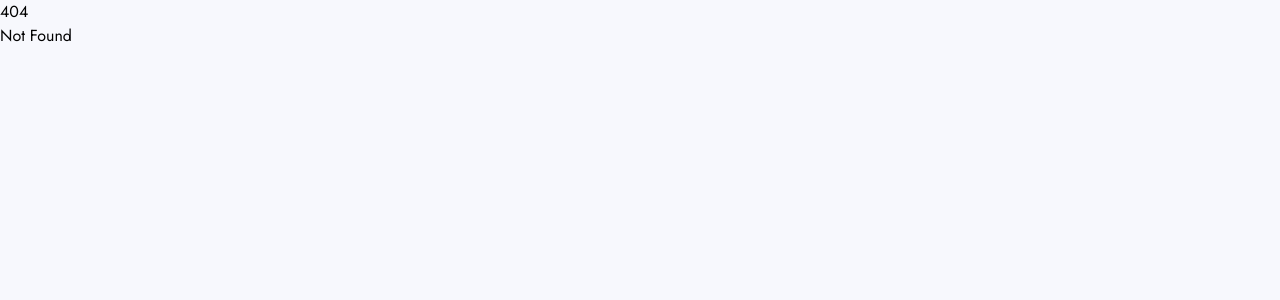
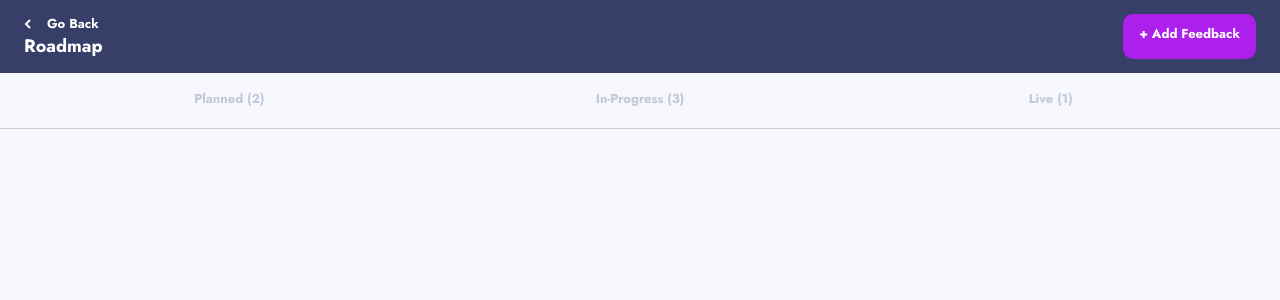
Before and after one commit to GlenOttley/product-feedback-app-svelte, a SvelteKit app: page /roadmap in a window 1280 px wide. Before the commit this address had no page. Shown: the top 300 px of the page. Built offline with nearby package versions, Linux system fonts and the light colour scheme.

Commit message:
create / edit / delete functionality complete

```diff
--- a/src/lib/actions.ts
+++ b/src/lib/actions.ts
@@ -48,6 +48,7 @@ export const addProductRequest = (data: FormData) => {
 		current.push(newRequest)
 		return current
 	})
+	return newRequest.id
 }
 
 export const updateSort = (sort: Sort) => {
--- a/src/lib/components/MobileHeader.svelte
+++ b/src/lib/components/MobileHeader.svelte
@@ -1,11 +1,12 @@
-<script>
+<script lang="ts">
 	import iconHamburger from '$assets/shared/mobile/icon-hamburger.svg'
 	import iconClose from '$assets/shared/mobile/icon-close.svg'
 	import { onMount } from 'svelte'
 	import { horizontalSlide } from '$lib/utils/transitions'
 	import { fade } from 'svelte/transition'
 	import Filters from './Filters.svelte'
-	import Roadmap from './Roadmap.svelte'
+	import RoadmapOverview from './RoadmapOverview.svelte'
+	import type { PageData } from '../../routes/$types'
 
 	// TODO fix issue with nav opening automatically when this menuOpen=true
 	// try using tailwind peer/group methods to show/hide the nav
@@ -20,7 +21,7 @@
 	/**
 	 * @param {HTMLInputElement} node
 	 */
-	function enhance(node, options = {}) {
+	function enhance(node: HTMLInputElement, options = {}) {
 		const { classname } = { ...defaults, ...options }
 
 		node.classList.add(classname)
@@ -48,7 +49,7 @@
 					class="absolute bg-gray-100 w-[271px] right-0 h-screen container py-6 flex flex-col gap-6"
 				>
 					<Filters />
-					<Roadmap />
+					<RoadmapOverview />
 				</div>
 			</nav>
 		{/if}
--- /dev/null
+++ b/src/lib/components/RoadmapHeader.svelte
@@ -0,0 +1,21 @@
+<script>
+	import ArrowLeftIcon from '$assets/shared/icon-arrow-left-white.svg'
+</script>
+
+<div class="bg-gray-600">
+	<div class="container flex justify-between py-7 lg:py-[14px]">
+		<div class="flex flex-col">
+			<a href="/" class="flex items-center gap-4 text-xs font-bold text-white">
+				<img src={ArrowLeftIcon} alt="" />
+				Go Back
+			</a>
+			<h1 class="text-lg text-white font-bold">Roadmap</h1>
+		</div>
+		<a
+			href="/product-request/new"
+			class="px-4 py-2 text-xs bg-purple-200 leading-6 button whitespace-nowrap"
+		>
+			+ Add Feedback</a
+		>
+	</div>
+</div>
--- a/src/lib/utils/filterProductRequests.ts
+++ b/src/lib/utils/filterProductRequests.ts
@@ -1,3 +1,4 @@
+import type { Status } from '$types/ProductRequest'
 import type { Filters } from '$lib/stores'
 import type ProductRequest from '$lib/types/ProductRequest'
 import getCommentsLength from './getCommentsLength'
@@ -8,6 +9,10 @@ function compareUpvotes(a: ProductRequest, b: ProductRequest) {
 
 function compareComments(a: ProductRequest, b: ProductRequest) {
 	return getCommentsLength(b.comments) - getCommentsLength(a.comments)
+}
+
+export const filterByStatus = (productRequests: ProductRequest[], status: Status) => {
+	return productRequests.filter((request) => request.status === status)
 }
 
 export const filterProductRequests = (productRequests: ProductRequest[], filters: Filters) => {
--- a/src/routes/+page.svelte
+++ b/src/routes/+page.svelte
@@ -4,7 +4,7 @@
 	import ProductRequestOverview from '$lib/components/ProductRequestOverview.svelte'
 	import Filters from '$components/Filters.svelte'
 	import HeaderBadge from '$components/HeaderBadge.svelte'
-	import Roadmap from '$lib/components/Roadmap.svelte'
+	import RoadmapOverview from '$lib/components/RoadmapOverview.svelte'
 	import EmptyRequests from '$lib/components/EmptyRequests.svelte'
 	import { filters, productRequests } from '$lib/stores'
 	import { filterProductRequests } from '$lib/utils/filterProductRequests'
@@ -28,7 +28,7 @@
 		>
 			<HeaderBadge />
 			<Filters />
-			<Roadmap />
+			<RoadmapOverview />
 		</div>
 
 		<div class="lg:w-full">
--- a/src/routes/product-request/[id]/edit/+page.server.ts
+++ b/src/routes/product-request/[id]/edit/+page.server.ts
@@ -21,6 +21,7 @@ export const actions: Actions = {
 	},
 	edit: async ({ request }) => {
 		const data = await request.formData()
+		const id = data.get('id')
 		const title = data.get('title')
 		const category = data.get('category')
 		const status = data.get('status')
@@ -63,7 +64,7 @@ export const actions: Actions = {
 			return fail(400, { data: { title, category, status, description }, errors: errors })
 		} else {
 			editProductRequest(data)
-			throw redirect(303, '/')
+			throw redirect(303, `/product-request/${id}`)
 		}
 	}
 }
--- a/src/routes/product-request/[id]/edit/+page.svelte
+++ b/src/routes/product-request/[id]/edit/+page.svelte
@@ -1,6 +1,7 @@
 <script lang="ts">
 	import { browser } from '$app/environment'
 	import { enhance } from '$app/forms'
+	import { goto } from '$app/navigation'
 	import { page } from '$app/stores'
 	import arrowLeftIcon from '$assets/shared/icon-arrow-left.svg'
 	import editFeedbackIcon from '$assets/shared/icon-edit-feedback.svg'
@@ -42,13 +43,11 @@
 		return async ({ result, update }) => {
 			if (result.status === 303) {
 				editProductRequest(data)
-				console.log(productRequest)
 			}
 			update()
 		}
 	}
 
-	// TODO fix this function on csr as it currently crashes when redirecting to home screen
 	const handleDeleteProductRequest: SubmitFunction = () => {
 		return async ({ result, update }) => {
 			if (result.status === 303) {
@@ -59,8 +58,12 @@
 	}
 </script>
 
+{#if productRequest}
 	<main class="container mt-6">
-	<a href="/" class="flex items-center gap-4 text-xs md:text-[14px] font-bold text-gray-400 mb-14">
+		<a
+			href="/"
+			class="flex items-center gap-4 text-xs md:text-[14px] font-bold text-gray-400 mb-14"
+		>
 			<img src={arrowLeftIcon} alt="" />
 			Go Back</a
 		>
@@ -75,7 +78,7 @@
 			<h1 class="mb-6 text-lg font-bold text-gray-500 md:text-2xl">
 				Editing '{productRequest.title}'
 			</h1>
-		<form action="?/edit" method="post" use:enhance={handleEditProductRequest}>
+			<form method="post" action="?/edit" use:enhance={handleEditProductRequest}>
 				<fieldset class="mb-6">
 					<label
 						for="title"
@@ -191,14 +194,24 @@
 						class="text-center px-4 py-2 md:px-6 md:py-3 text-xs md:text-[14px] leading-6 bg-gray-500 button whitespace-nowrap"
 						>Cancel</a
 					>
+					<button
+						on:click={() => {
+							deleteProductRequest($page.params.id)
+							goto('/')
+						}}
+						formaction="?/delete"
+						class="px-4 py-2 md:px-6 md:py-3 text-xs md:text-[14px] leading-6 bg-red-100 button md:ml-0 md:mr-auto"
+						>Delete</button
+					>
 				</div>
 			</form>
-		<form method="post" action="?/delete" use:enhance={handleDeleteProductRequest}>
+			<!-- <form method="post" action="?/delete" use:enhance={handleDeleteProductRequest}>
 				<button
 					type="submit"
-				class="w-full px-4 py-2 md:px-6 md:py-3 text-xs md:text-[14px] leading-6 bg-red-100 button whitespace-nowrap"
+					class="w-full px-4 py-2 md:px-6 md:py-3 text-xs md:text-[14px] leading-6 bg-red-100 button whitespace-nowrap md:w-auto"
 					>Delete</button
 				>
-		</form>
+			</form> -->
 		</div>
 	</main>
+{/if}
--- /dev/null
+++ b/src/routes/product-request/[id]/edit/+page.ts
@@ -0,0 +1,12 @@
+import type { PageLoad } from './$types'
+import { productRequests } from '$lib/stores'
+import { currentUser } from '$lib/stores'
+import { get } from 'svelte/store'
+import { redirect } from '@sveltejs/kit'
+
+export const load: PageLoad = ({ params }) => {
+	const productRequest = get(productRequests).find((request) => request.id === params.id)
+	if (productRequest?.user?.username !== get(currentUser).username) {
+		throw redirect(303, `/product-request/${params.id}`)
+	}
+}
--- a/src/routes/product-request/new/+page.server.ts
+++ b/src/routes/product-request/new/+page.server.ts
@@ -58,8 +58,8 @@ export const actions: Actions = {
 		if (hasErrors(errors)) {
 			return fail(400, { data: { title, category, description }, errors: errors })
 		} else {
-			addProductRequest(data)
-			throw redirect(303, '/')
+			const id = addProductRequest(data)
+			throw redirect(303, `/product-request/${id}`)
 		}
 	}
 }
--- a/src/routes/product-request/new/+page.svelte
+++ b/src/routes/product-request/new/+page.svelte
@@ -8,6 +8,7 @@
 	import arrowLeftIcon from '$assets/shared/icon-arrow-left.svg'
 	import { addProductRequest } from '$lib/actions'
 	import type { SubmitFunction } from '@sveltejs/kit'
+	import { goto } from '$app/navigation'
 
 	let categoryOptions = [
 		{ label: 'Feature', value: 'feature' },
@@ -22,9 +23,11 @@
 	const handleAddProductRequest: SubmitFunction = ({ data }) => {
 		return async ({ result, update }) => {
 			if (result.status === 303) {
-				addProductRequest(data)
+				const id = addProductRequest(data)
+				goto(`/product-request/${id}`)
+			} else {
+				update()
 			}
-			update()
 		}
 	}
 </script>
--- /dev/null
+++ b/src/routes/roadmap/+page.svelte
@@ -0,0 +1,92 @@
+<script>
+	import RoadmapHeader from '$components/RoadmapHeader.svelte'
+	import { productRequests } from '$lib/stores'
+	import { filterByStatus } from '$lib/utils/filterProductRequests'
+
+	const planned = filterByStatus($productRequests, 'planned')
+	const inProgress = filterByStatus($productRequests, 'in-progress')
+	const live = filterByStatus($productRequests, 'live')
+</script>
+
+<RoadmapHeader />
+
+<!-- <nav class="flex justify-between items-center container border-b border-gray-300">
+	<div class="flex relative">
+		<label for="planned-toggle" class="absolute inset-0 cursor-pointer" />
+		<input id="planned-toggle" type="checkbox" class="sr-only peer/planned-toggle" />
+		<span
+			class="text-xs text-gray-300 font-bold text-center py-4 w-full border-b-4 border-transparent
+      peer-checked/planned-toggle:border-purple-100 peer-checked/planned-toggle:text-gray-500"
+			>Planned ({planned.length})</span
+		>
+	</div>
+	<div class="flex relative">
+		<label for="in-progress-toggle" class="absolute inset-0 cursor-pointer" />
+		<input id="in-progress-toggle" type="checkbox" class="sr-only peer/in-progress-toggle" />
+		<span
+			class="text-xs text-gray-300 font-bold text-center py-4 w-full border-b-4 border-transparent
+      peer-checked/in-progress-toggle:border-purple-100 peer-checked/in-progress-toggle:text-gray-500"
+			>In-Progress ({inProgress.length})</span
+		>
+	</div>
+	<div class="flex relative">
+		<label for="planned-toggle" class="absolute inset-0 cursor-pointer" />
+		<input id="planned-toggle" type="checkbox" class="sr-only peer/planned-toggle" />
+		<span
+			class="text-xs text-gray-300 font-bold text-center py-4 w-full border-b-4 border-transparent
+      peer-checked/planned-toggle:border-purple-100 peer-checked/planned-toggle:text-gray-500"
+			>Planned ({planned.length})</span
+		>
+	</div>
+</nav> -->
+
+<ul class="relative border-b border-gray-300 ">
+	<div class="container flex relative justify-between items-center">
+		<li class="flex w-full">
+			<input class="sr-only peer" type="radio" value="planned" name="status" id="status-planned" />
+			<label
+				class="text-xs text-gray-300 font-bold text-center py-4 w-full border-b-4 border-transparent cursor-pointer
+        peer-checked:border-purple-200 peer-checked:text-gray-500 "
+				for="status-planned">Planned ({planned.length})</label
+			>
+			<div
+				class="hidden w-screen h-screen container absolute inset-0 peer-checked:block mt-[55px] pt-6"
+			>
+				<h2 class="text-lg font-bold text-gray-500">Planned ({planned.length})</h2>
+			</div>
+		</li>
+		<li class="flex w-full">
+			<input
+				class="sr-only peer"
+				type="radio"
+				value="in-progress"
+				name="status"
+				id="status-in-progress"
+			/>
+			<label
+				class="text-xs text-gray-300 font-bold text-center py-4 w-full border-b-4 border-transparent cursor-pointer
+        peer-checked:border-purple-200 peer-checked:text-gray-500"
+				for="status-in-progress">In-Progress ({inProgress.length})</label
+			>
+			<div
+				class="hidden w-screen h-screen container absolute inset-0 peer-checked:block mt-[55px] pt-6"
+			>
+				<h2 class="text-lg font-bold text-gray-500">In-Progress ({inProgress.length})</h2>
+			</div>
+		</li>
+
+		<li class="flex w-full">
+			<input class="sr-only peer" type="radio" value="planned" name="status" id="status-live" />
+			<label
+				class="text-xs text-gray-300 font-bold text-center py-4 w-full border-b-4 border-transparent cursor-pointer
+        peer-checked:border-purple-200 peer-checked:text-gray-500"
+				for="status-live">Live ({live.length})</label
+			>
+			<div
+				class="hidden w-screen h-screen container absolute inset-0 peer-checked:block mt-[55px] pt-6"
+			>
+				<h2 class="text-lg font-bold text-gray-500">Live ({live.length})</h2>
+			</div>
+		</li>
+	</div>
+</ul>
```
Also changed, not shown: src/lib/assets/shared/icon-arrow-left-white.svg (added), src/lib/components/RoadmapOverview.svelte (renamed from src/lib/components/Roadmap.svelte). Lines whose indentation alone changed are shown as unchanged.
